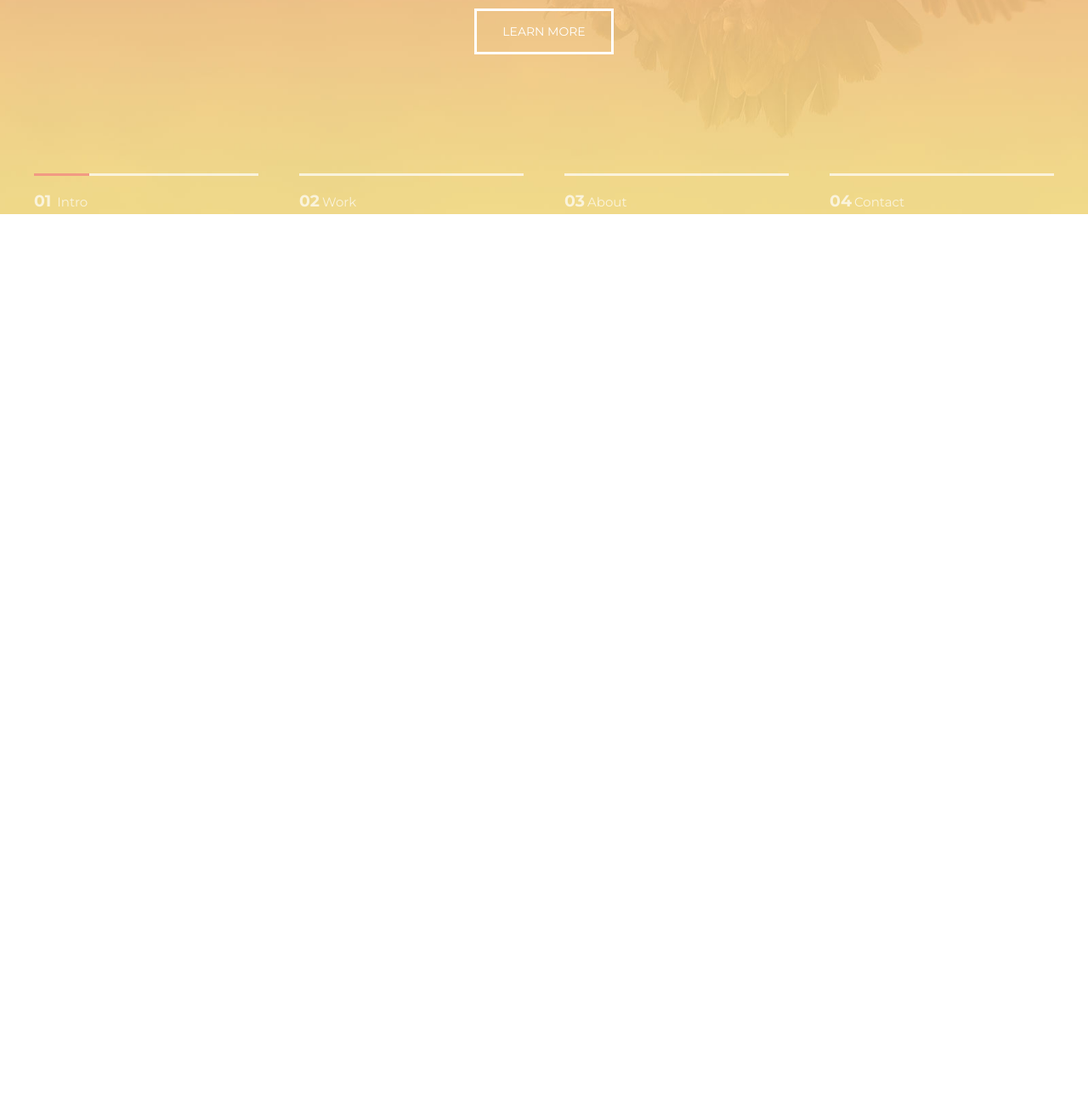
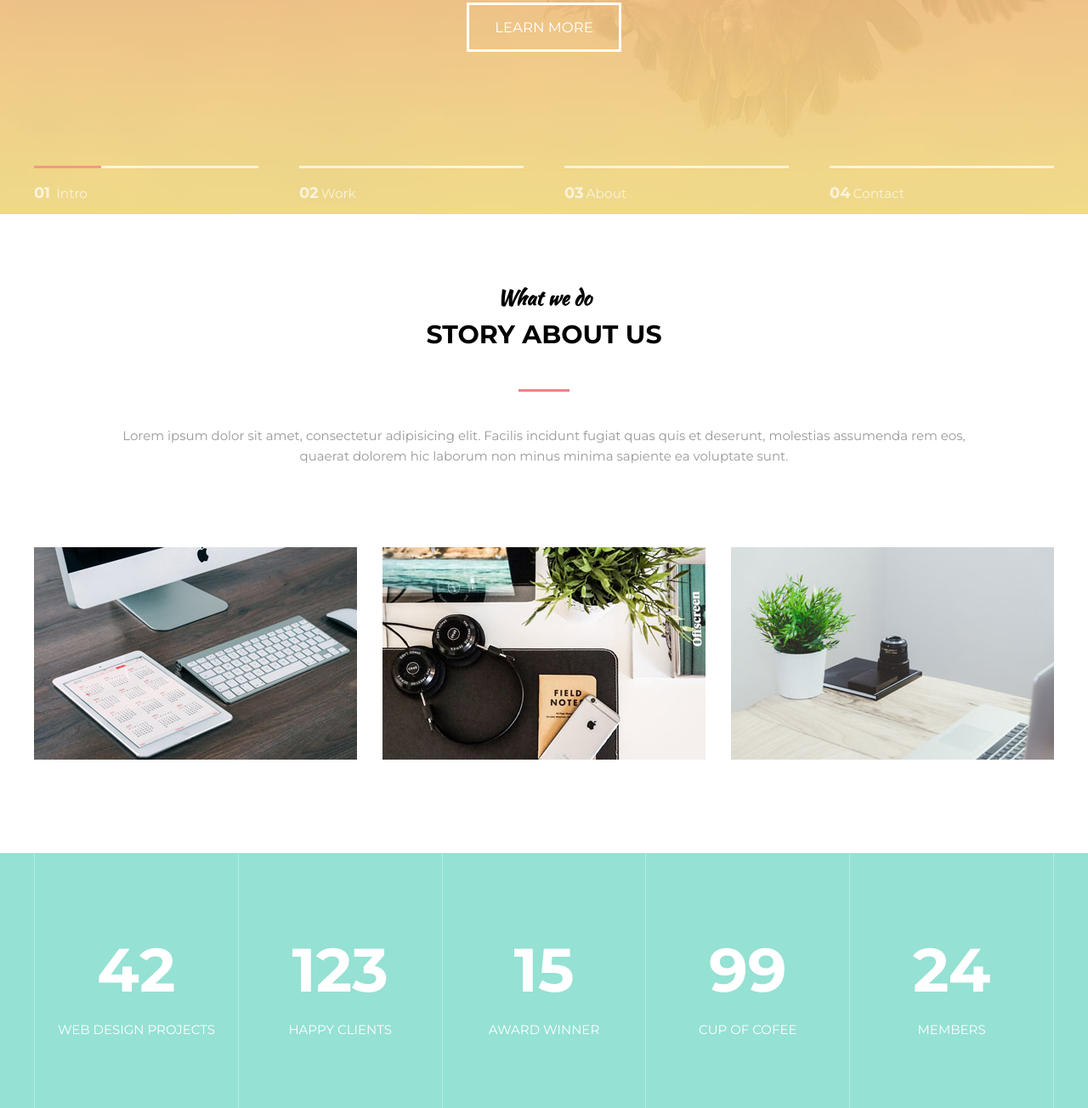
Before and after one commit to Litvinov1618/Mogo-HTML-CSS, a plain HTML site: page index.html in a window 1280 px wide. Shown: the part 548-1852 px from the top of the page at 85% size. Before the commit the page ends 800 px from the top, so only its background shows below. Drawn offline with Linux system fonts and the light colour scheme.

Commit message:
story section

```diff
--- a/assets/css/style.css
+++ b/assets/css/style.css
@@ -17,7 +17,7 @@ h1, h2, h3, h4, h5, h6 {
   margin: 0px;
 }
 
-/* header */
+/* HEADER */
 .header {
   width: 100%;
   position: absolute;
@@ -40,16 +40,18 @@ h1, h2, h3, h4, h5, h6 {
   align-items: center;
 }
 
-/* nav */
+/* NAV */
 nav {
   text-transform: uppercase;
   font-size: 14px;
+  display: flex;
+  justify-content: space-around;
+  width: 100%;
+  max-width: 550px;
 }
 
 .link-text {
-  display: inline-block;
   vertical-align: top;
-  margin: 0 10px;
   text-decoration: none;
   color: #ffffff;
   position: relative;
@@ -78,18 +80,18 @@ nav {
   opacity: 1;
 }
 
-/* container */
+/* CONTAINER */
 .container {
   width: 100%;
   max-width: 1200px;
   margin: 0 auto;
 }
 
-/* intro */
+/* INTRO */
 .intro {
   width: 100%;
   height: 100vh;
-  background: url("../images/MoGo_FREE_Template_by_Laaqiq_01.jpg") center no-repeat;
+  background: url("../images/Background-intro.jpg") center no-repeat;
   background-size: cover;
   -webkit-background-size: cover;
   display: flex;
@@ -98,7 +100,7 @@ nav {
 }
 
 .intro-title {
-  font-size: 140px;
+  font-size: 8vw;
   line-height: 140px;
   font-weight: 700;
   color: #ffffff;
@@ -113,7 +115,7 @@ nav {
   width: 60px;
   height: 3px;
   background-color: #ffffff;
-  margin: 60px auto 60px auto;
+  margin: 5vh auto 5vh auto;
 }
 
 .intro-inner {
@@ -125,13 +127,14 @@ nav {
 }
 
 .intro-suptitle {
-  font-size: 62px;
+  font-size: 5vw;
   font-family: 'Kaushan Script', cursive;
   color: #ffffff;
   font-weight: 400;
+  margin-top: 80px;
 }
 
-/* button */
+/* BUTTON */
 .btn {
   display: inline-block;
   vertical-align: top;
@@ -141,7 +144,7 @@ nav {
   border: 3px solid #ffffff;
   padding: 13px 30px;
   text-transform: uppercase;
-  font-size: 14px;
+  font-size: 1.3vw;
   transition: background .1s linear, color .1s linear;
 }
 
@@ -150,7 +153,7 @@ nav {
   color: #000000;
 }
 
-/* slider */
+/* SLIDER */
 .slider {
   position: absolute;
   bottom: 0;
@@ -172,12 +175,14 @@ nav {
   transition: color .1s linear, border .1s linear;
   opacity: 0.7;
   position: relative;
+  font-size: 1.2vw;
+  margin-bottom: 10px;
 }
 
 .slider-item.active:before {
   background-color: #f38181;
   height: 3px;
-  width: 65px;
+  width: 30%;
   content: "";
   display: block;
   position: absolute;
@@ -194,15 +199,133 @@ nav {
 
 .slider-item b {
   margin-right: 3px;
-  font-size: 19px;
+  font-size: 1.4vw;
 }
 
-@media screen and (max-width: 1366px) {
+/* SECTION HEADER */
+.story {
+  margin-bottom: 110px;
+}
+.section-header {
+  padding: 80px 0px;
+  text-align: center;
+  margin-bottom: 40px;
+  width: 85%;
+  margin: 0 auto;
+}
+
+.section-header h3 {
+  font-family: 'Kaushan Script', cursive;
+  font-size: 24px;
+  color: black;
+}
+
+.section-header h2 {
+  font-size: 30px;
+  color: black;
+  text-transform: uppercase;
+}
+
+.section-header p {
+  color: #999999;
+}
+
+.section-header h2:after {
+  content: "";
+  display: block;
+  background-color: #f38181;
+  width: 60px;
+  height: 3px;
+  margin: 40px auto;
+}
+
+/* ABOUT */
+.about-item {
+  background-color: #95e1d3;
+  position: relative;
+}
+
+.about {
+  display: flex;
+  justify-content: space-between;
+}
+
+.about-img img {
+  transition: opacity .2s linear;
+  display: block;
+}
+
+.about-item:hover .about-img img {
+  opacity: .1;
+}
+
+.about-item:hover .about-img {
+  transform: translate3d(-10px, -10px, 0);
+}
+
+.about-img {
+  background: linear-gradient(to bottom, #f38181, #fce38a);
+  transition: transform .2s linear;
+}
+
+/* хз как он это сделал */
+.about-text {
+  text-transform: uppercase;
+  font-weight: bold;
+  font-size: 18px;
+  text-align: center;
+  position: absolute;
+  z-index: 2;
+  opacity: 0;
+  top: 50%;
+  left: 0;
+  transform: translate3d(0, -50, 0);
+  width: 100%;
+  transition: opacity .1s linear;
+}
+
+.about-item:hover .about-text {
+  opacity: 1;
+}
+
+/* STAT */
+.stat {
+  background-color: #95e1d3;
+
+  width: 100%;
+}
+.stat-list {
+  display: flex;
+
+}
+.stat-item {
+  flex: 1 1 0;
+  border-left: 1px solid #b5eae0;
+  text-align: center;
+  color: white;
+}
+.stat-item:last-child {
+  border-right: 1px solid #b5eae0;
+}
+.stat-info {
+  margin: 80px 0;
+  text-transform: uppercase;
+}
+.stat-info b {
+  font-size: 72px;
+}
+
+/* @MEDIA */
+@media screen and (max-width: 400px) {
   .intro-title {
-    font-size: 120px;
+    font-size: 8vh;
   }
 
   .intro-suptitle {
-    font-size: 42px;
+    font-size: 5vh;
+  }
+
+  .btn {
+    font-size: 1.4vh;
   }
 }
--- a/index.html
+++ b/index.html
@@ -11,6 +11,7 @@
 </head>
 
 <body>
+
   <header class="header">
     <div class="container">
       <div class="header-inner">
@@ -27,11 +28,12 @@
       </div>
     </div>
   </header>
+  <!-- / HEADER -->
   <div class="intro">
     <div class="container">
       <div class="intro-inner">
         <h2 class="intro-suptitle">Creative template</h2>
-  <h1 class="intro-title">Welcome to Mogo</h1>
+        <h1 class="intro-title">Welcome <br> to Mogo</h1>
         <a class="btn" href="#">Learn More</a>
       </div>
     </div>
@@ -46,6 +48,65 @@
       </div>
     </div>
   </div>
+  <!-- / INTRO -->
+  <section class="story">
+    <div class="container">
+      <div class="section-header">
+        <h3>What we do</h3>
+        <h2>Story about us</h2>
+        <div>
+          <p>Lorem ipsum dolor sit amet, consectetur adipisicing elit. Facilis incidunt fugiat quas quis et deserunt, molestias assumenda rem eos, quaerat dolorem hic laborum non minus minima sapiente ea voluptate sunt.</p>
+        </div>
+      </div>
+      <div class="about">
+        <div class="about-item">
+          <div class="about-img">
+            <img src="assets/images/About/1.jpg" alt="">
+          </div>
+          <div class="about-text">Super team</div>
+        </div>
+
+        <div class="about-item">
+          <div class="about-img">
+            <img src="assets/images/About/2.jpg" alt="">
+          </div>
+          <div class="about-text">Work-life balance</div>
+        </div>
+        <div class="about-item">
+          <div class="about-img">
+            <img src="assets/images/About/3.jpg" alt="">
+          </div>
+          <div class="about-text">Learn by doing</div>
+        </div>
+      </div>
+    </div>
+  </section>
+  <!-- / STORY ABOUT US -->
+  <div class="stat">
+    <div class="container">
+
+      <div class="stat-list">
+        <div class="stat-item">
+          <div class="stat-info"><b>42</b><br> Web design projects</div>
+        </div>
+        <div class="stat-item">
+          <div class="stat-info"><b>123</b><br> Happy clients</div>
+        </div>
+        <div class="stat-item">
+          <div class="stat-info"><b>15</b><br> Award winner</div>
+        </div>
+        <div class="stat-item">
+          <div class="stat-info"><b>99</b><br> Cup of cofee</div>
+        </div>
+        <div class="stat-item">
+          <div class="stat-info"><b>24</b><br>Members</div>
+        </div>
+      </div>
+
+    </div>
+  </div>
+  <!-- / STAT -->
 
 </body>
+
 </html>
```
Also changed, not shown: assets/images/About/1.jpg (added), assets/images/About/2.jpg (added), assets/images/About/3.jpg (added), assets/images/Background-intro.jpg (renamed from assets/images/MoGo_FREE_Template_by_Laaqiq_01.jpg). Lines whose indentation alone changed are shown as unchanged.
